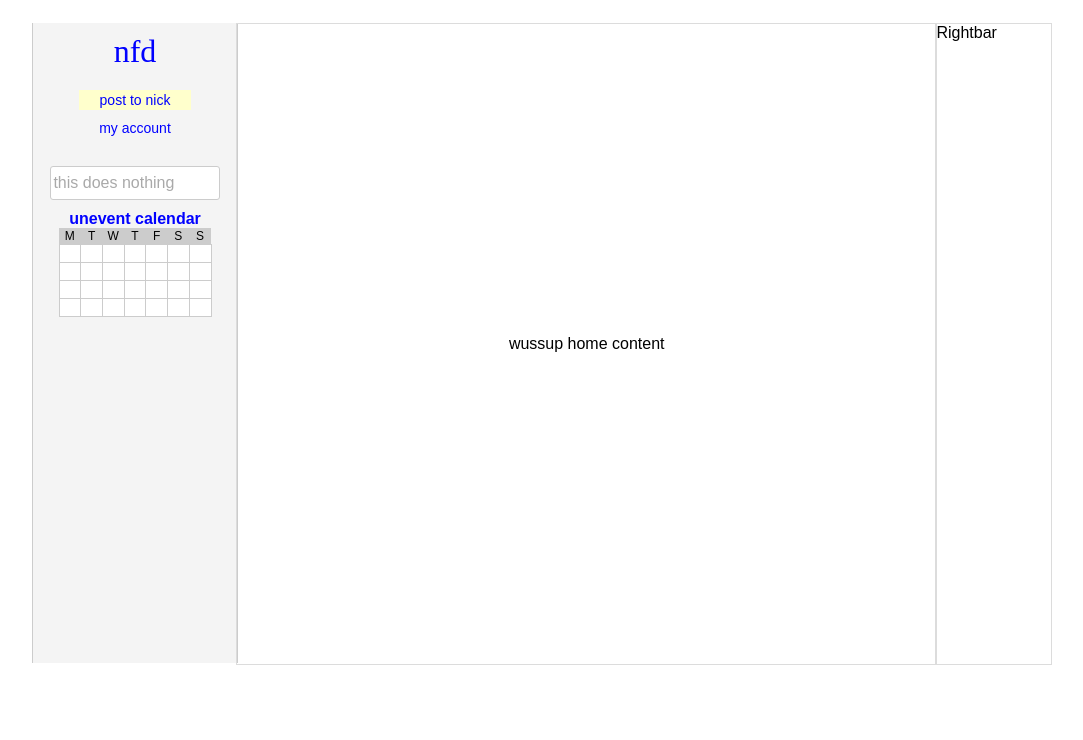
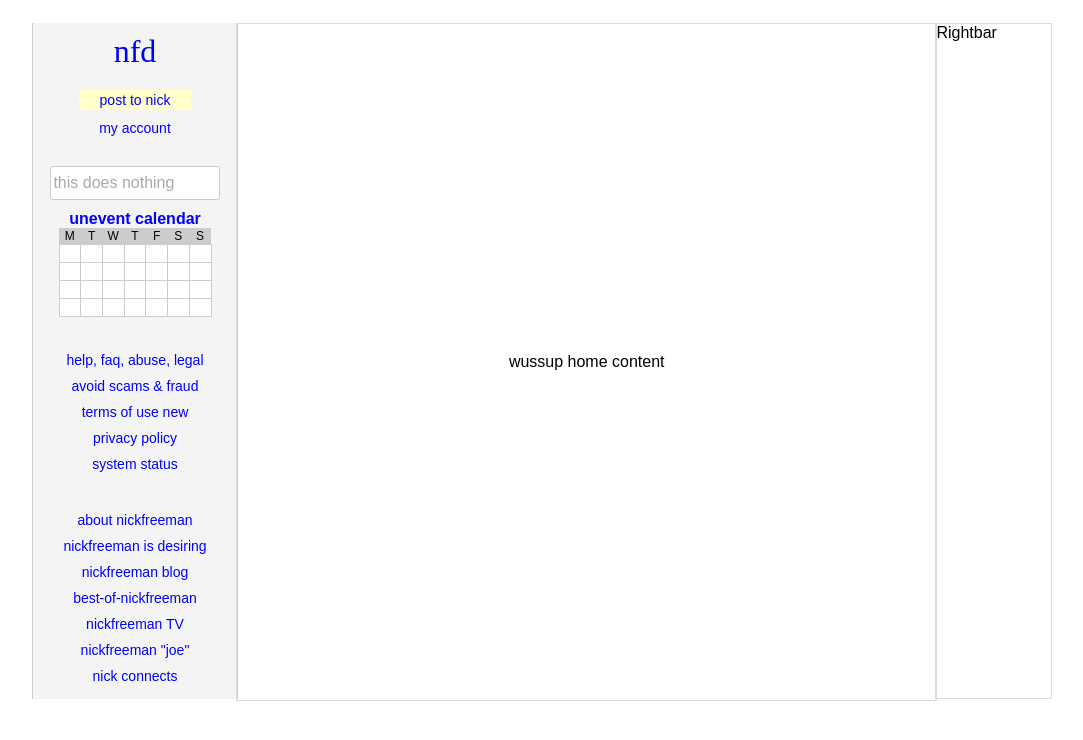
Before and after one commit to nickfreemandesign/nickfreeman.xyz, a React app: page / in a window 1280 px wide. Shown: the top 740 px of the page, without its empty margins (98-1181 px from the left). Built offline with nearby package versions, Linux system fonts and the light colour scheme.

Commit message:
mvp leftbar complete

```diff
--- a/src/components/Home.jsx
+++ b/src/components/Home.jsx
@@ -17,8 +17,8 @@ const HomeContainer = styled.div`
 
 const HomeContent = styled.div`
   width: 100%;
+  height: 100%;
   display: flex;
-  height: 80vh;
   justify-content: center;
   align-items: center;
   border: 1px solid gainsboro;
--- a/src/components/Leftbar.jsx
+++ b/src/components/Leftbar.jsx
@@ -6,7 +6,6 @@ import UneventCal from './UneventCal'
 
 const LeftbarContainer = styled.div`
     width: 100%;
-    height: 80vh;
     background-color: rgb(244, 244, 244);
     border-left: 1px solid rgb(204,204,204);
     border-right: 1px solid rgb(204,204,204);
@@ -60,6 +59,14 @@ const SearchNfd = styled.input`
     }
 `;
 
+const LinkSection = styled.div`
+    font-size: 14px;
+    padding-top: 20px;
+    > div {
+        padding: 5px 0;
+    }
+`;
+
 const Leftbar = (props) => {
     return (
         <LeftbarContainer>
@@ -68,6 +75,23 @@ const Leftbar = (props) => {
             <MyAcct>my account</MyAcct>
             <SearchNfd placeholder={'this does nothing'}/>
             <UneventCal/>
+            <LinkSection>
+                <div>help, faq, abuse, legal</div>
+                <div>avoid scams & fraud</div>
+                <div>terms of use <span>new</span></div>
+                <div>privacy policy</div>
+                <div>system status</div>
+            </LinkSection>
+            <LinkSection>
+                <div>about nickfreeman</div>
+                <div>nickfreeman is desiring</div>
+                <div>nickfreeman blog</div>
+                <div>best-of-nickfreeman</div>
+                <div>nickfreeman TV</div>
+                <div>nickfreeman "joe"</div>
+                <div>nick connects</div>
+            </LinkSection>
+
         </LeftbarContainer>
     )
 }
```
